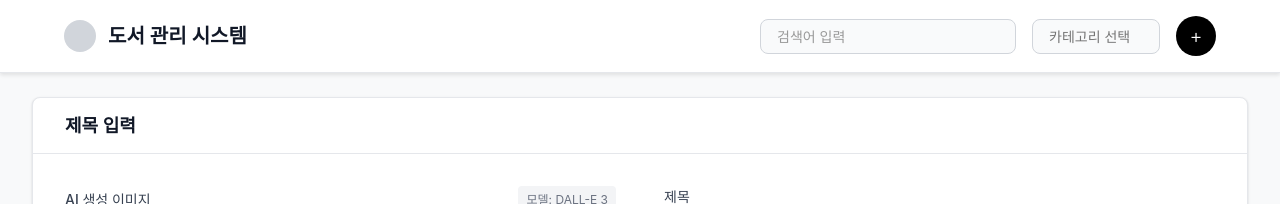
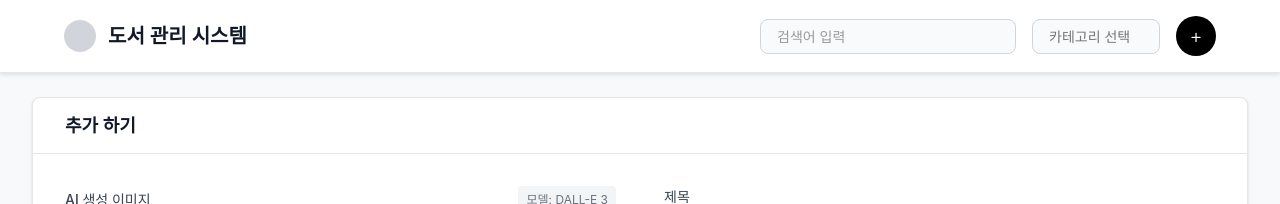
Before and after one commit to NextrPlue/WalkBook_FrontEnd, a React (Create React App) app: page /book/new in a window 1280 px wide. Shown: the top 204 px of the page. Built offline with nearby package versions, Linux system fonts and the light colour scheme; no server answers.

Commit message:
feat : add button으로 책 생성페이지 라우팅 기능 추가

```diff
--- a/src/App.js
+++ b/src/App.js
@@ -5,7 +5,6 @@ import BookDetailPage from './pages/BookDetailPage';
 import NotFoundPage from './pages/NotFoundPage';
 import BookFormPage from './pages/BookFormPage';
 
-// import BookFormPage from './pages/BookFormPage'; // 나중에 팀원이 추가할 때 주석 해제
 import './App.css';
 
 function App() {
@@ -17,7 +16,7 @@ function App() {
           <Route path="/book/:id" element={<BookDetailPage />} />
           {/* 나중에 팀원이 추가할 라우트들 */}
           <Route path="/book/new" element={<BookFormPage />} />
-          {/* <Route path="/book/edit/:id" element={<BookFormPage />} /> */}
+          <Route path="/book/edit/:id" element={<BookFormPage />} />
           <Route path="*" element={<NotFoundPage />} />
         </Routes>
       </div>
--- a/src/components/Header.js
+++ b/src/components/Header.js
@@ -15,11 +15,10 @@ const Header = ({
   const navigate = useNavigate();
 
   const handleAddBook = () => {
-    // TODO: 팀원이 도서 등록 페이지 완성 후 주석 해제
-    // navigate('/book/new');
+    navigate('/book/new');
 
     // 임시 처리: 페이지가 준비되지 않았다는 알림
-    alert('도서 등록 페이지는 현재 개발 중입니다.\n팀원이 완성 후 이용 가능합니다.');
+    //alert('도서 등록 페이지는 현재 개발 중입니다.\n팀원이 완성 후 이용 가능합니다.');
   };
 
   const handleHomeClick = () => {
--- a/src/pages/BookFormPage.js
+++ b/src/pages/BookFormPage.js
@@ -132,7 +132,7 @@ export default function BookFormPage() {
         <div className="content-card">
           {/* Form Header */}
           <div className="form-header">
-            <h2 className="form-title">제목 입력</h2>
+            <h2 className="form-title">추가 하기</h2>
           </div>
 
           <div className="form-body">
```
